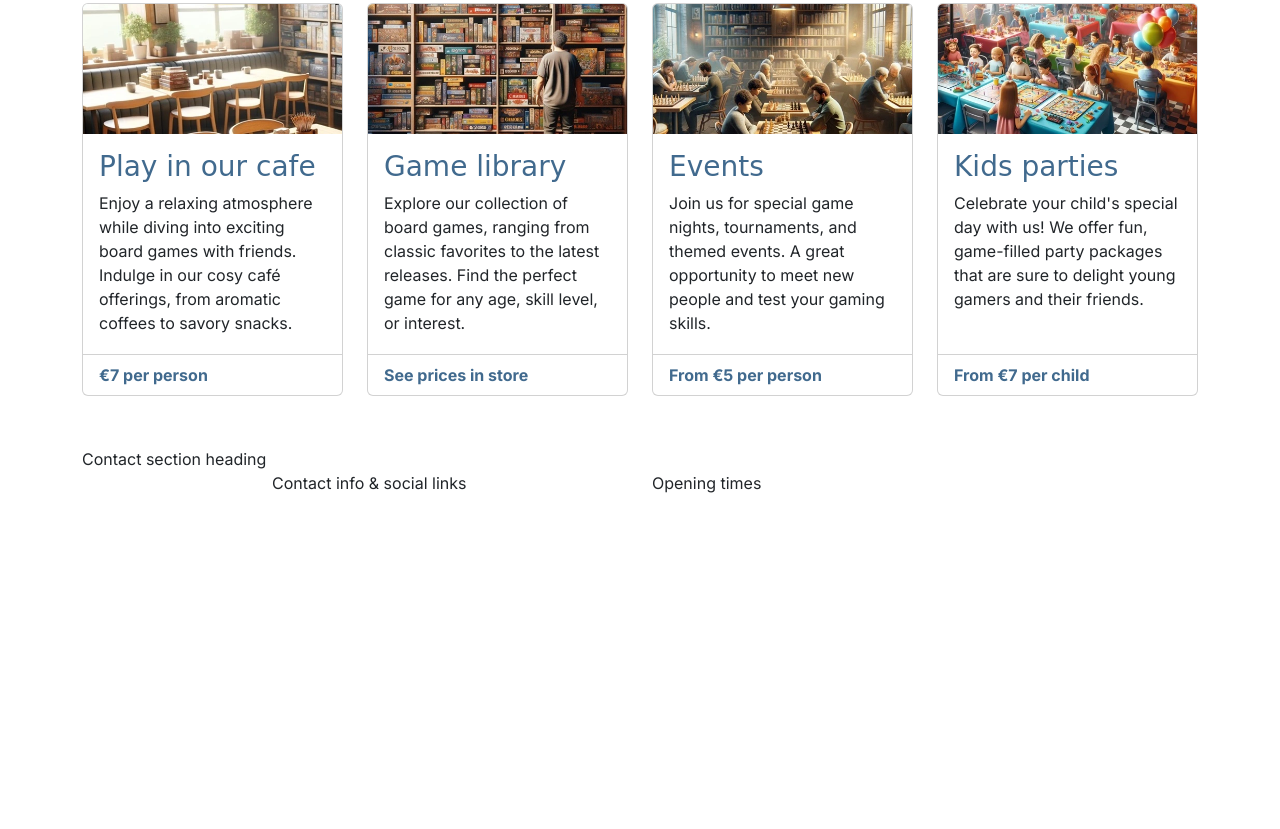
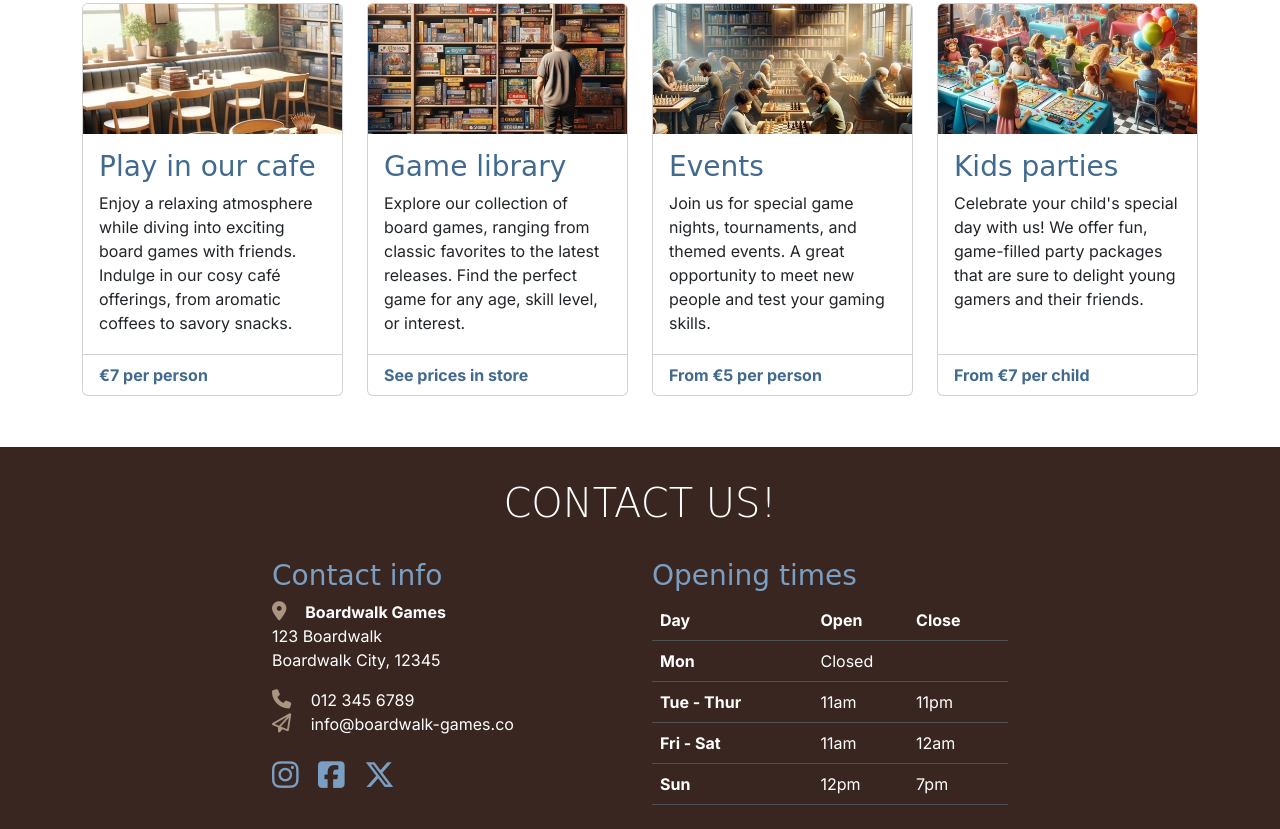
Before and after one commit to JoeMburu/boardwalk-games, a plain HTML site: page index.html in a window 1280 px wide. Shown: the part 656-1485 px from the top of the page. Before the commit the page ends 1151 px from the top, so only its background shows below. Drawn offline with nearby package versions, Linux system fonts and the light colour scheme; a web font is replaced by a local one.

Commit message:
Style the contact section

```diff
--- a/assets/css/style.css
+++ b/assets/css/style.css
@@ -116,6 +116,10 @@ h2 {
     color: var(--secondary-color);
 }
 
+#contact .table-dark * {
+    background-color: transparent;
+}
+
 /* Media queries */
 
 /* Medium devices (tablets, 768px and up) */
--- a/index.html
+++ b/index.html
@@ -43,7 +43,7 @@
               <a class="nav-link" href="game-library.html">Games</a>
             </li>
             <li class="nav-item">
-              <a class="nav-link" href="#">Contact</a>
+              <a class="nav-link" href="index.html#contact">Contact</a>
             </li>
 
           </ul>
@@ -179,14 +179,68 @@
     </main>
     <!-- Footer / contact section -->
     <!-- mt-auto added to push footer to the bottom of the page -->
-    <footer class="mt-auto">
-      <div class="container">
+    <footer id="contact" class="mt-auto">
+      <div class="container section">
           <div class="row justify-content-center">
-              <div class="col-12">Contact section heading</div>
+              <div class="col-12 text-center">
+                <h2 class="display-6">Contact us!</h2>
+              </div>
               <!-- Contact info -->
-              <div class="col-12 col-md-6 col-xl-4">Contact info & social links</div>
+              <div class="col-12 col-md-6 col-xl-4">
+                <h3 class="sub-heading-color">Contact info</h3>
+                <address>
+                  <strong><i class="fa-solid fa-location-dot"></i> Boardwalk Games</strong><br>
+                  123 Boardwalk<br>
+                  Boardwalk City, 12345
+                </address>
+                <p><i class="fa-solid fa-phone"></i> 012 345 6789<br>
+                    <i class="fa-regular fa-paper-plane"></i> info@boardwalk-games.co
+                </p>
+                <div class="social-links my-4">
+                  <a href="https://www.instagram.com" target="_blank"
+                      aria-label="Visit our Instagram page (opens in a new tab)" rel="noopener"><i
+                          class="fa-brands fa-instagram"></i></a>
+                  <a href="https://www.facebook.com" target="_blank"
+                      aria-label="Visit our Facebook page (opens in a new tab)" rel="noopener"><i
+                          class="fa-brands fa-square-facebook"></i></a>
+                  <a href="https://www.x.com" target="_blank" aria-label="Visit our X feed (opens in a new tab)"
+                      rel="noopener"><i class="fa-brands fa-x-twitter"></i></a>
+                </div>
+              </div>
               <!-- Opening hours -->
-              <div class="col-12 col-md-6 col-xl-4">Opening times</div>
+              <div class="col-12 col-md-6 col-xl-4">
+                <h3 class="sub-heading-color">Opening times</h3>
+                <table class="table table-dark">
+                    <thead>
+                        <tr>
+                            <th scope="col">Day</th>
+                            <th scope="col">Open</th>
+                            <th scope="col">Close</th>
+                        </tr>
+                    </thead>
+                    <tbody>
+                        <tr>
+                            <th scope="row">Mon</th>
+                            <td colspan="2">Closed</td>
+                        </tr>
+                        <tr>
+                            <th scope="row">Tue - Thur</th>
+                            <td>11am</td>
+                            <td>11pm</td>
+                        </tr>
+                        <tr>
+                            <th scope="row">Fri - Sat</th>
+                            <td>11am</td>
+                            <td>12am</td>
+                        </tr>
+                        <tr>
+                            <th scope="row">Sun</th>
+                            <td>12pm</td>
+                            <td>7pm</td>
+                        </tr>
+                    </tbody>
+                </table>
+            </div>
           </div>
       </div>
     </footer>
```
Also changed, not shown: game-library.html (+35 -3 lines).
